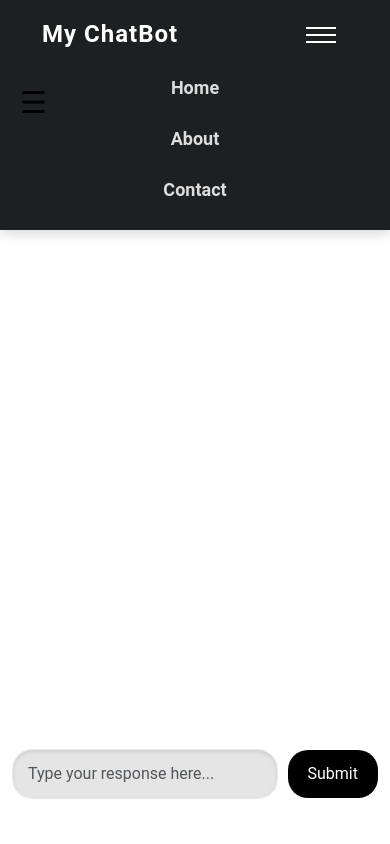
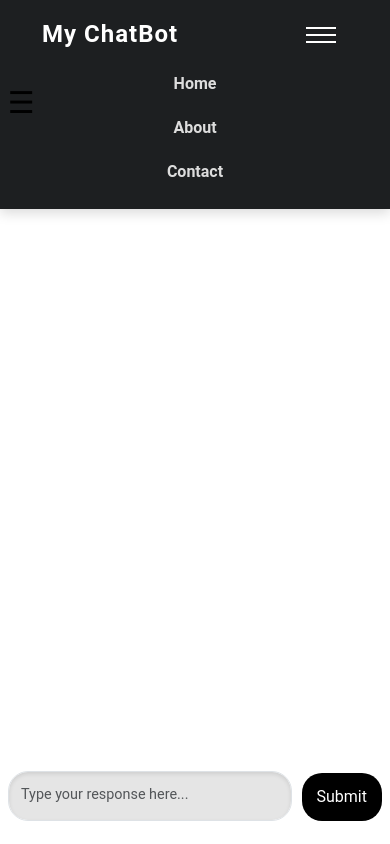
Before and after one commit to ayushpratapno1/ai-generative-hub, a Django app: page /chat in a window 390 px wide, after a click that opens the changed part. Run offline with Django 4.2, Linux system fonts and the light colour scheme; parts of the project's set-up code (start-up, migrations or seed data) failed here and were passed over.

Commit message:
Update style.css

```diff
--- a/static/css/style.css
+++ b/static/css/style.css
@@ -7,7 +7,7 @@
   background-color: #2b2b2b;
 
 }
-/* Sidebar Styles */
+/* Sidebar-toggle Styles */
 #sidebar-toggle {
   position: fixed;
   top: 80px;
@@ -20,12 +20,18 @@
 .dark-mode #sidebar-toggle{
   color: white;
 }
+@media (max-width: 576px) {
+  #sidebar-toggle {
+    left: 2%;
+  }
+}
+
 /* Sidebar container */
 #sidebar {
-  width: 15%;
+  width: 30%;
   position: fixed;
   top: 76px; /* Keep it below the navbar */
-  left: -99%;
+  left: -50%;
   height: calc(100% - 60px); /* Adjust the height so it doesn't go under the navbar */
   transition: left 0.3s ease;
   background: #f3f3f3;
@@ -48,7 +54,7 @@
 }
 
 /* Styling for links inside the sidebar */
-.sidebar a {
+#sidebar a {
   padding: 10px 15px; /* Add padding for spacing */
   text-decoration: none;
   font-size: 18px;
@@ -59,58 +65,60 @@
   transition: background-color 0.3s;
   height: 40px; /* Set a fixed height to align items properly */
 }
-.dark-mode #sidebar a{
+
+.dark-mode #sidebar a {
   color: #ffffff;
 }
-.sidebar a:hover {
+
+#sidebar a:hover {
   background-color: #d4d4d4;
 }
-.dark-mode #sidebar a:hover{
-  background-color: #575757
+
+.dark-mode #sidebar a:hover {
+  background-color: #575757;
+}
+
+/* Styling for larger screens (e.g., laptops and desktops) */
+@media (min-width: 768px) {
+  #sidebar {
+    width: 20%; /* Adjust this value as needed */
+  }
+}
+
+@media (min-width: 1200px) {
+  #sidebar {
+    width: 15%; /* Further adjustments for even larger screens */
+  }
 }
 
 
-
-/* When sidebar is active, shift main content to the right */
-#sidebar.active + .main-content {
-  margin-left: 250px; /* Shift the content by the width of the sidebar */
-}
-
-/* Navbar customization */
+/* Navbar Customization */
 .navbar-custom {
   background-color: #1d1f21;
   color: white;
   padding: 15px 30px;
   box-shadow: 0 4px 12px rgba(0, 0, 0, 0.15);
   width: 100%;
-  position:absolute; /* This makes the navbar fixed at the top of the page */
-  top: 0; /* Position at the top of the page */
-  left: 0; /* Ensure it spans the full width */
+  position: fixed; /* Keep the navbar fixed at the top */
+  top: 0;
+  left: 0;
   z-index: 1000; /* Ensure navbar stays on top of other elements */
 }
 
-.navbar-custom .navbar-nav .nav-link {
-  color: white;
-}
-
-.navbar-custom .navbar-nav .nav-link:hover {
-  color: #00e6e6;
-}
-
-.navbar-brand {
+.navbar-custom .navbar-brand {
   font-size: 24px;
   font-weight: 700;
-  color: #fff;
+  color: white;
   text-decoration: none;
   letter-spacing: 1px;
   transition: color 0.3s ease-in-out;
 }
 
-.navbar-brand:hover {
+.navbar-custom .navbar-brand:hover {
   color: #007bff;
 }
 
-.navbar-nav .nav-item .nav-link {
+.navbar-custom .navbar-nav .nav-item .nav-link {
   color: #ddd;
   font-size: 16px;
   font-weight: 600;
@@ -119,12 +127,12 @@
   transition: background-color 0.3s, color 0.3s;
 }
 
-.navbar-nav .nav-item .nav-link:hover {
+.navbar-custom .navbar-nav .nav-item .nav-link:hover {
   background-color: #007bff;
   color: #fff;
 }
 
-/* Navbar on small screens */
+/* Navbar on Small Screens */
 .navbar-toggler {
   border: none;
   background-color: transparent;
@@ -144,6 +152,30 @@
     padding: 12px 25px;
   }
 }
+
+/* Chat container styling */
+.chat-container {
+  max-width: 800px;
+  margin: auto;
+  padding: 20px;
+  height: calc(100vh - 78px - 72px); /* Adjust to leave space for the navbar and input container */
+  overflow-y: auto; /* Enable scrolling if messages overflow */
+  background-color: #ffffff;
+  display: flex;
+  flex-direction: column;
+  gap: 15px;
+  margin-top: 76px; /* Offset for the navbar */
+  box-sizing: border-box; /* Include padding and borders in height calculations */
+}
+
+/* Chat Container on Small Screens */
+@media (max-width: 576px) {
+  .chat-container {
+    max-width: 100%;
+    padding: 20px;
+  }
+}
+
 .toggle-container {
   position:fixed;
   top: 20px;
@@ -208,25 +240,13 @@ body {
   font-family: 'Roboto', sans-serif;
   background-color: #ffffff;
 }
-.chat-container {
-  max-width: 800px;
-  margin: auto;
-  padding: 20px;
-  height: 79vh;
-  overflow-y: auto;
-  background-color: #ffffff;
-  display:flex;
-  flex-direction: column;
-  gap: 15px;
-  overflow-y: auto;
-  margin-top: 76px; /* Ensure the chat container doesn't go under the navbar */
-}
+
 
 .chat-bubble {
   padding: 12px 18px;
   margin: 12px 0;
   border-radius: 20px;
-  position: static;
+  position: relative;
   font-size: 1rem;
   max-width: 80%;
   word-wrap: break-word;
@@ -301,11 +321,15 @@ textarea::placeholder {
   align-items: flex-end; /* Align items to the bottom of the container */
   justify-content: space-between; /* Ensure even spacing */
   max-width: 800px;
-  margin: 20px auto; /* Add top/bottom margin */
+  margin: 20px auto 0; /* Add top margin and remove bottom margin */
   border-radius: 10px;
   gap: 10px; /* Space between textarea and button */
-  position: relative; /* Enable positioning of child elements */
-  bottom: 15px;
+  position: fixed; /* Keep the input container fixed at the bottom */
+  bottom: 0; /* Position it at the bottom of the screen */
+  left: 0;
+  right: 0;
+  padding: 10px; /* Add padding for spacing */
+  z-index: 1000; /* Ensure it stays on top of other elements */
 }
 
 /* Textarea styling */
@@ -313,7 +337,6 @@ textarea::placeholder {
   flex-grow: 1; /* Allow textarea to expand naturally */
   resize: none; /* Disable manual resizing */
   background-color: #e5e5e5; /* Subtle grey background */
-  border: 1px solid #e9e9e9; /* Border to match design */
   border-radius: 20px; /* Smooth edges */
   box-shadow: inset 0px 2px 4px rgba(0, 0, 0, 0.1); /* Subtle inset shadow */
   font-size: 1rem; /* Readable font size */
@@ -322,21 +345,17 @@ textarea::placeholder {
   min-height: 50px; /* Minimum height */
   max-height: 100px; /* Limit maximum height */
   box-sizing: border-box; /* Include padding/border in dimensions */
-  width: 100%; /* Take full available width */
-  width: calc(100% - 80px); /* Leave space for the button (adjust as needed) */
+  width: calc(100% - 80px); /* Leave space for the button */
   overflow-y: auto; /* Add scrollbar if content exceeds height */
-  transition: height 0.3s ease, margin-top 0.3s ease;
-  position:relative; /* Allow upward expansion */
-  bottom: 0; /* Start at the bottom of the container */
+  transition: height 0.3s ease;
 }
 
+/* Dark mode adjustments for textarea */
 .dark-mode .input-container textarea {
   background-color: rgb(56, 54, 54);
   border: 1px rgb(56, 54, 54);
-  color: #F5FFFA;
+  color: #f5fffa;
 }
-
-
 
 .dark-mode .input-container textarea:focus {
   box-shadow: white;
@@ -345,12 +364,7 @@ textarea::placeholder {
 
 /* Textarea focus effect */
 .input-container textarea:focus {
-  border-color: #ffffff;
-}
-
-.dark-mode .input-container button {
-  background-color: #139fdb;
-  color: black;
+  border-color: rgb(210, 210, 210);
 }
 
 /* Submit button styling */
@@ -360,9 +374,15 @@ textarea::placeholder {
   color: #fff; /* White text */
   border: none; /* Remove border */
   border-radius: 20px; /* Match textarea styling */
-  padding: 12px 20px; /* Add padding */
+  padding: 13px 20px; /* Add padding */
   cursor: pointer; /* Show pointer on hover */
   transition: background-color 0.3s ease;
+}
+
+/* Dark mode adjustments for button */
+.dark-mode .input-container button {
+  background-color: #139fdb;
+  color: black;
 }
 
 .dark-mode .input-container button:hover {
@@ -373,6 +393,24 @@ textarea::placeholder {
 .input-container button:hover {
   background-color: #333; /* Slightly lighter on hover */
 }
+
+/* Responsive adjustments for small screens */
+@media (max-width: 576px) {
+  .input-container {
+    max-width: 100%;
+    padding: 8px; /* Adjust padding for smaller screens */
+  }
+
+  .input-container textarea.expanding-textarea {
+    font-size: 0.9rem; /* Slightly smaller font size */
+    padding: 12px; /* Adjust padding for consistency */
+  }
+
+  .input-container button {
+    padding: 12px 15px; /* Adjust button size */
+  }
+}
+
 
 /* Typing indicator styling */
 .typing-indicator {
```
